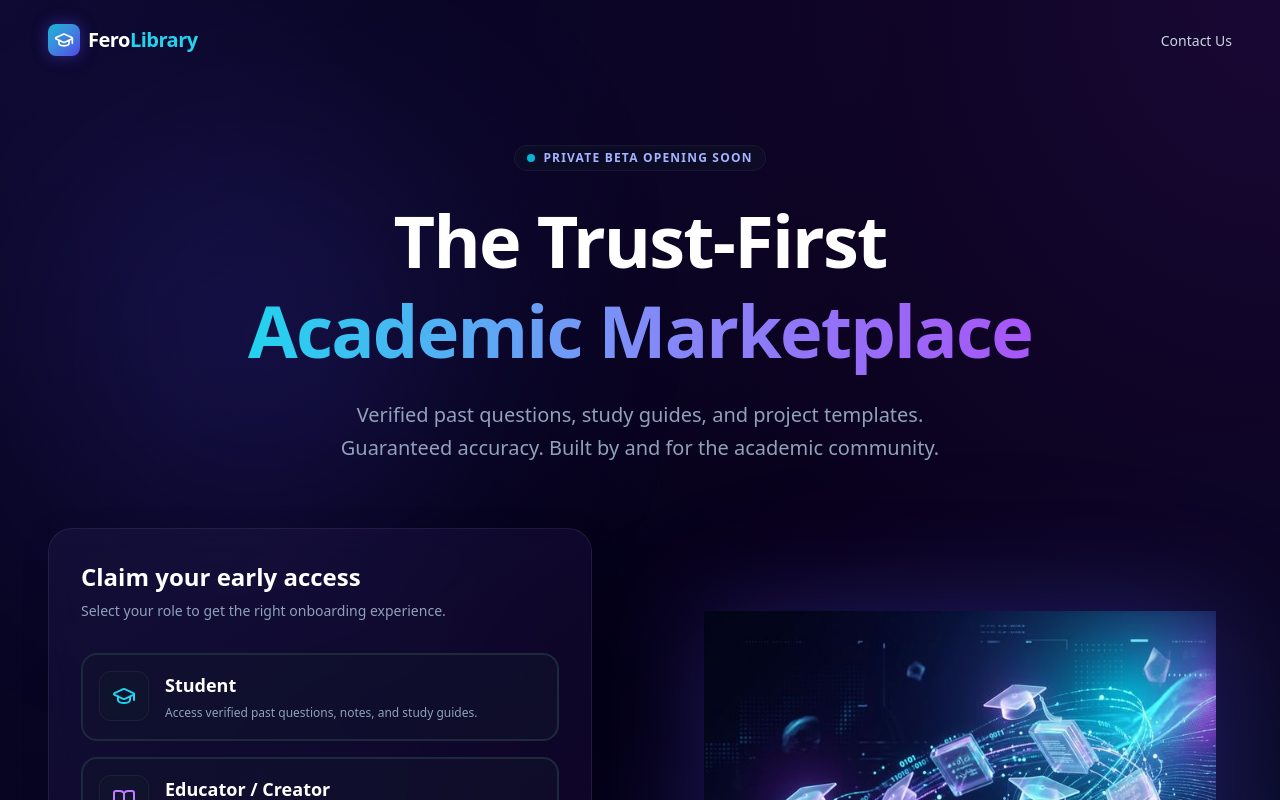
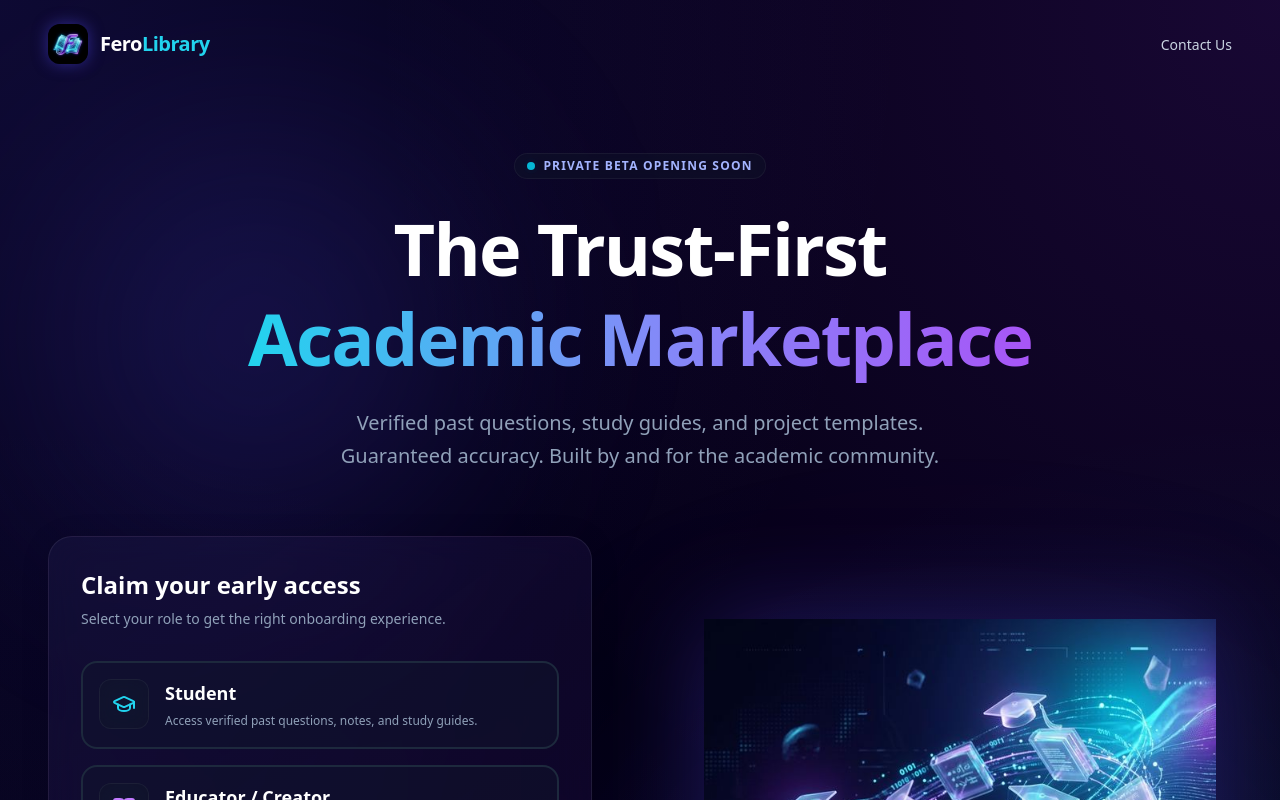
Before and after one commit to Death-Raider13/Fero-library-waitlists, a Next.js app: page / in a window 1280 px wide. Shown: the top 800 px of the page. Built offline with nearby package versions, Linux system fonts and the light colour scheme.

Commit message:
Added generated FeroLibrary Logo

```diff
--- a/src/app/page.tsx
+++ b/src/app/page.tsx
@@ -80,9 +80,9 @@ export default function WaitlistPage() {
 
       {/* Navigation */}
       <nav className="w-full px-6 py-6 md:px-12 flex justify-between items-center z-20">
-        <div className="flex items-center gap-2">
-           <div className="h-8 w-8 rounded-lg bg-gradient-to-br from-cyan-500 to-indigo-600 flex items-center justify-center shadow-[0_0_15px_rgba(79,70,229,0.5)]">
-              <GraduationCap className="text-white w-5 h-5" />
+        <div className="flex items-center gap-3">
+           <div className="relative h-10 w-10 rounded-xl overflow-hidden shadow-[0_0_15px_rgba(79,70,229,0.5)]">
+              <Image src="/logo.png" alt="FeroLibrary Logo" fill className="object-cover" />
            </div>
            <span className="text-xl font-bold tracking-tight text-white">Fero<span className="text-cyan-400">Library</span></span>
         </div>
```
Also changed, not shown: public/logo.png (added).
